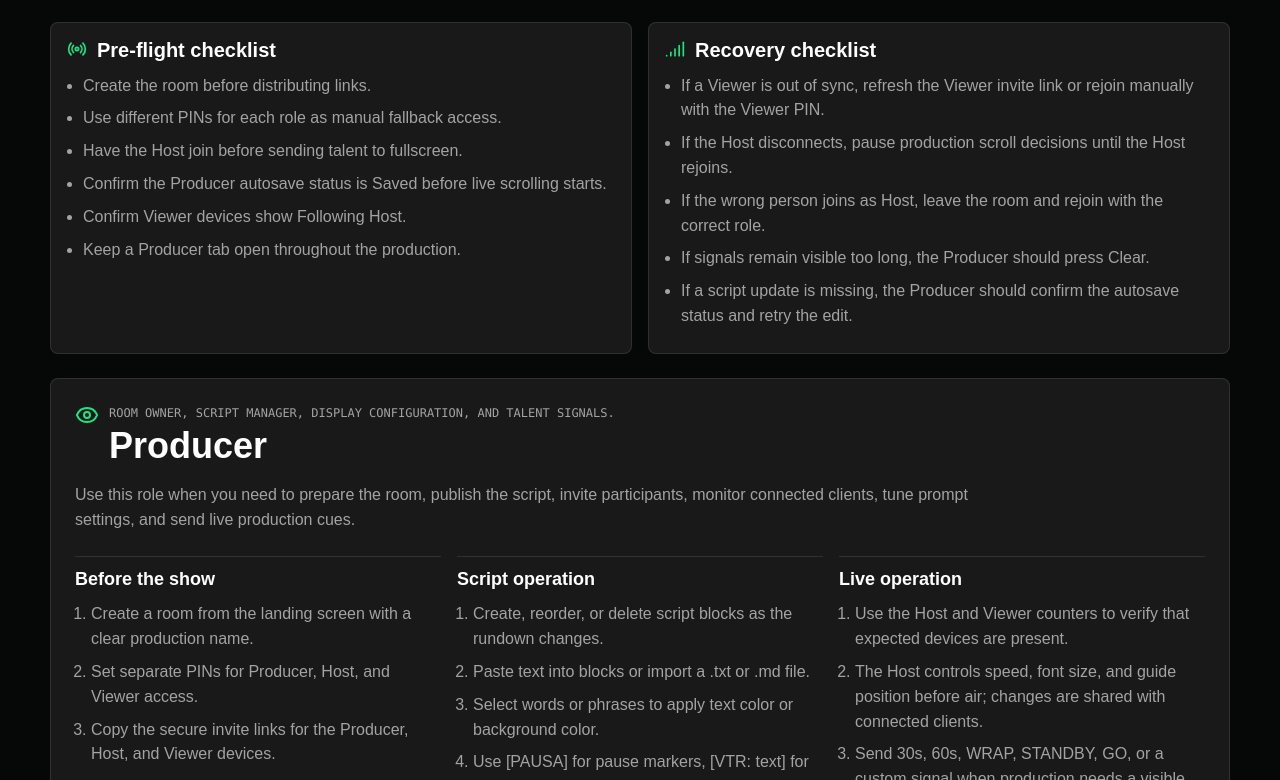
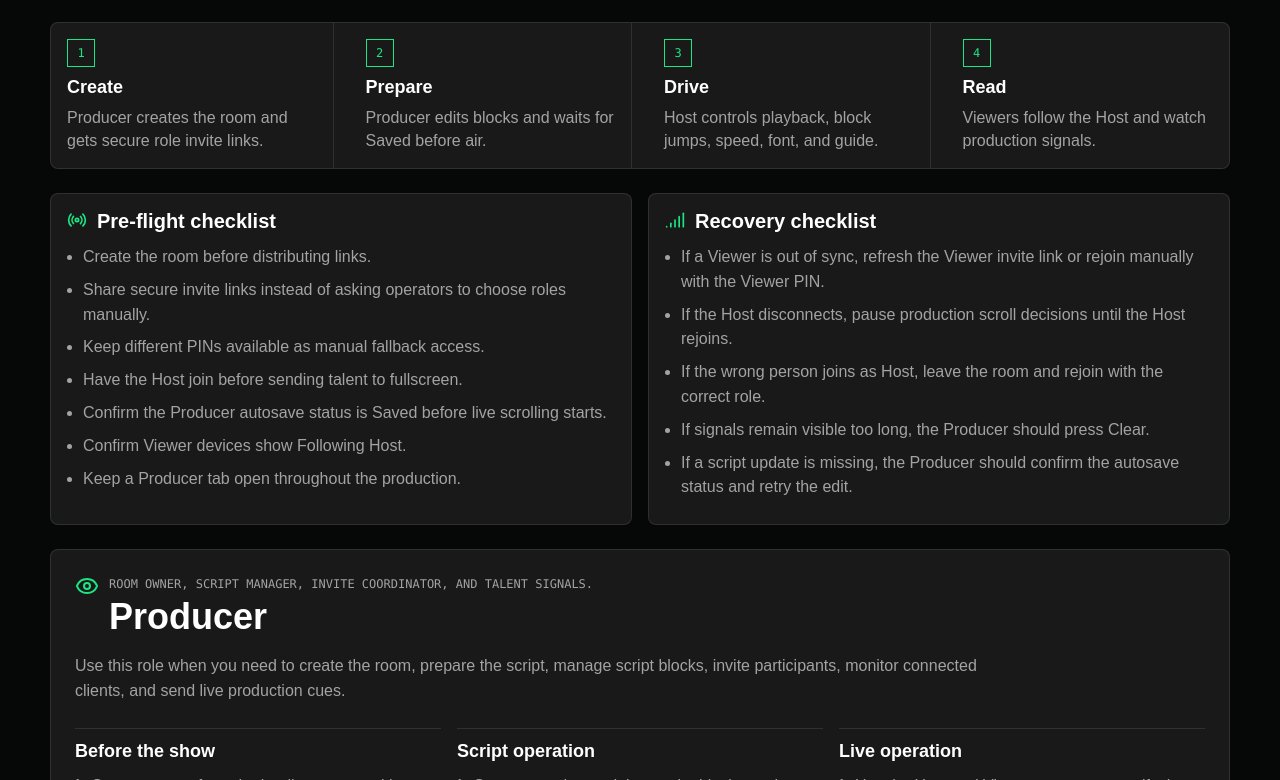
Before and after one commit to diegodella1/teleprompter, a Next.js app: page /manual in a window 1280 px wide. Shown: the part 500-1280 px from the top of the page. Built offline with nearby package versions, Linux system fonts and the light colour scheme.

Commit message:
actualizacion manual

```diff
--- a/src/app/manual/manual.css
+++ b/src/app/manual/manual.css
@@ -7,6 +7,7 @@
 
 .manual-hero,
 .manual-summary,
+.flow-strip,
 .checklist-grid,
 .role-manuals {
     width: min(1180px, 100%);
@@ -78,6 +79,7 @@
 }
 
 .manual-summary,
+.flow-strip,
 .checklist-grid {
     display: grid;
     gap: var(--space-5);
@@ -86,6 +88,49 @@
 .manual-summary {
     grid-template-columns: repeat(3, minmax(0, 1fr));
     margin-bottom: var(--space-6);
+}
+
+.flow-strip {
+    grid-template-columns: repeat(4, minmax(0, 1fr));
+    margin-bottom: var(--space-6);
+    border: 1px solid var(--color-border);
+    border-radius: var(--radius-md);
+    background: var(--color-bg-surface);
+    overflow: hidden;
+}
+
+.flow-strip article {
+    min-width: 0;
+    padding: var(--space-5);
+    border-right: 1px solid var(--color-border);
+}
+
+.flow-strip article:last-child {
+    border-right: 0;
+}
+
+.flow-strip span {
+    display: inline-grid;
+    place-items: center;
+    width: 28px;
+    height: 28px;
+    border: 1px solid var(--color-border-accent);
+    border-radius: var(--radius-full);
+    color: var(--color-accent);
+    font-family: var(--font-mono);
+    font-size: 12px;
+}
+
+.flow-strip strong {
+    display: block;
+    margin-top: var(--space-3);
+    font-size: 18px;
+}
+
+.flow-strip p {
+    margin: var(--space-2) 0 0;
+    color: var(--color-text-secondary);
+    line-height: 1.45;
 }
 
 .manual-summary article,
@@ -190,6 +235,10 @@
     padding-top: var(--space-4);
 }
 
+.section-list .wide-section {
+    grid-column: 1 / -1;
+}
+
 .section-list h3 {
     font-size: 18px;
 }
@@ -243,9 +292,19 @@
 
 @media (max-width: 980px) {
     .manual-summary,
+    .flow-strip,
     .checklist-grid,
     .section-list {
         grid-template-columns: 1fr;
+    }
+
+    .flow-strip article {
+        border-right: 0;
+        border-bottom: 1px solid var(--color-border);
+    }
+
+    .flow-strip article:last-child {
+        border-bottom: 0;
     }
 }
 
@@ -264,9 +323,19 @@
 
     .shortcut-grid {
         grid-template-columns: 1fr;
+        gap: 0;
+        background: var(--color-bg-base);
     }
 
     .shortcut-grid-header {
         display: none;
     }
+
+    .shortcut-grid > * {
+        border-bottom: 1px solid var(--color-border);
+    }
+
+    .shortcut-grid span {
+        padding-top: 0;
+    }
 }
--- a/src/app/manual/page.tsx
+++ b/src/app/manual/page.tsx
@@ -31,16 +31,16 @@ type RoleManual = {
 const roleManuals: readonly RoleManual[] = [
     {
         title: "Producer",
-        subtitle: "Room owner, script manager, display configuration, and talent signals.",
-        responsibility: "Use this role when you need to prepare the room, publish the script, invite participants, monitor connected clients, tune prompt settings, and send live production cues.",
+        subtitle: "Room owner, script manager, invite coordinator, and talent signals.",
+        responsibility: "Use this role when you need to create the room, prepare the script, manage script blocks, invite participants, monitor connected clients, and send live production cues.",
         sections: [
             {
                 title: "Before the show",
                 items: [
                     "Create a room from the landing screen with a clear production name.",
-                    "Set separate PINs for Producer, Host, and Viewer access.",
-                    "Copy the secure invite links for the Producer, Host, and Viewer devices.",
-                    "Join the Producer Console after the room is ready.",
+                    "Set separate PINs for Producer, Host, and Viewer fallback access.",
+                    "Copy the secure invite links for Producer, Host, and Viewer devices.",
+                    "Open the Producer Console after the room is ready.",
                     "Confirm that the Host and Viewer counts update as remote devices connect."
                 ]
             },
@@ -51,7 +51,7 @@ const roleManuals: readonly RoleManual[] = [
                     "Paste text into blocks or import a .txt or .md file.",
                     "Select words or phrases to apply text color or background color.",
                     "Use [PAUSA] for pause markers, [VTR: text] for media cues, parentheses for notes, --- for dividers, and **text** for emphasized lines.",
-                    "Changes autosave and update the Host and Viewer displays without a Publish step.",
+                    "Wait for the status to return to Saved after edits; the Host and Viewer displays update without a Publish step.",
                     "Avoid large last-second rewrites while the Host is actively scrolling unless production confirms the change."
                 ]
             },
@@ -59,7 +59,7 @@ const roleManuals: readonly RoleManual[] = [
                 title: "Live operation",
                 items: [
                     "Use the Host and Viewer counters to verify that expected devices are present.",
-                    "The Host controls speed, font size, and guide position before air; changes are shared with connected clients.",
+                    "Confirm the Host has set speed, font size, and guide position before air.",
                     "Send 30s, 60s, WRAP, STANDBY, GO, or a custom signal when production needs a visible cue.",
                     "Clear active signals once they are no longer needed.",
                     "If the Host loses control, share the Host invite link again or have the Host rejoin manually with the correct PIN."
@@ -76,7 +76,7 @@ const roleManuals: readonly RoleManual[] = [
                 title: "Joining",
                 items: [
                     "Open the Host invite link.",
-                    "Enter a recognizable display name; use the Host PIN only if the invite link is missing or rejected.",
+                    "Enter a recognizable display name; use the Host PIN only if the invite is missing or rejected.",
                     "Wait for the script to load and verify the room code in the top bar.",
                     "Confirm with the Producer that the Host status is visible before live operation."
                 ]
@@ -89,6 +89,7 @@ const roleManuals: readonly RoleManual[] = [
                     "Use Top to return to the beginning of the script.",
                     "Use Up and Down for small manual corrections.",
                     "Use Previous Block and Next Block to move through the Producer's block order.",
+                    "Adjust Speed, Font, and Guide from the Host controls; those settings are shared with connected displays.",
                     "Use Stop to halt playback and publish a stopped state to connected Viewers."
                 ]
             },
@@ -152,7 +153,7 @@ const roleManuals: readonly RoleManual[] = [
                 title: "Joining",
                 items: [
                     "Open the Viewer invite link.",
-                    "Enter a display name; use the Viewer PIN only if the invite link is missing or rejected.",
+                    "Enter a display name; use the Viewer PIN only if the invite is missing or rejected.",
                     "Wait for the script, room configuration, and latest scroll state to load.",
                     "Check that the status reads Following Host when the Host is connected."
                 ]
@@ -182,7 +183,8 @@ const roleManuals: readonly RoleManual[] = [
 
 const operatingChecklist = [
     "Create the room before distributing links.",
-    "Use different PINs for each role as manual fallback access.",
+    "Share secure invite links instead of asking operators to choose roles manually.",
+    "Keep different PINs available as manual fallback access.",
     "Have the Host join before sending talent to fullscreen.",
     "Confirm the Producer autosave status is Saved before live scrolling starts.",
     "Confirm Viewer devices show Following Host.",
@@ -195,6 +197,29 @@ const failureChecklist = [
     "If the wrong person joins as Host, leave the room and rejoin with the correct role.",
     "If signals remain visible too long, the Producer should press Clear.",
     "If a script update is missing, the Producer should confirm the autosave status and retry the edit."
+] as const;
+
+const liveFlow = [
+    {
+        step: "1",
+        title: "Create",
+        text: "Producer creates the room and gets secure role invite links."
+    },
+    {
+        step: "2",
+        title: "Prepare",
+        text: "Producer edits blocks and waits for Saved before air."
+    },
+    {
+        step: "3",
+        title: "Drive",
+        text: "Host controls playback, block jumps, speed, font, and guide."
+    },
+    {
+        step: "4",
+        title: "Read",
+        text: "Viewers follow the Host and watch production signals."
+    }
 ] as const;
 
 export default function ManualPage() {
@@ -229,6 +254,16 @@ export default function ManualPage() {
                 </article>
             </section>
 
+            <section className="flow-strip" aria-label="Live workflow">
+                {liveFlow.map((item) => (
+                    <article key={item.step}>
+                        <span>{item.step}</span>
+                        <strong>{item.title}</strong>
+                        <p>{item.text}</p>
+                    </article>
+                ))}
+            </section>
+
             <section className="checklist-grid" aria-label="Production checklist">
                 <Checklist title="Pre-flight checklist" icon={<Radio size={20} />} items={operatingChecklist} />
                 <Checklist title="Recovery checklist" icon={<Signal size={20} />} items={failureChecklist} />
@@ -247,7 +282,7 @@ export default function ManualPage() {
                         <p className="responsibility">{manual.responsibility}</p>
                         <div className="section-list">
                             {manual.sections.map((section) => (
-                                <section key={section.title}>
+                                <section className={section.shortcuts ? "wide-section" : undefined} key={section.title}>
                                     <h3>{section.title}</h3>
                                     {section.shortcuts ? <ShortcutGrid shortcuts={section.shortcuts} /> : null}
                                     <ol>
```
